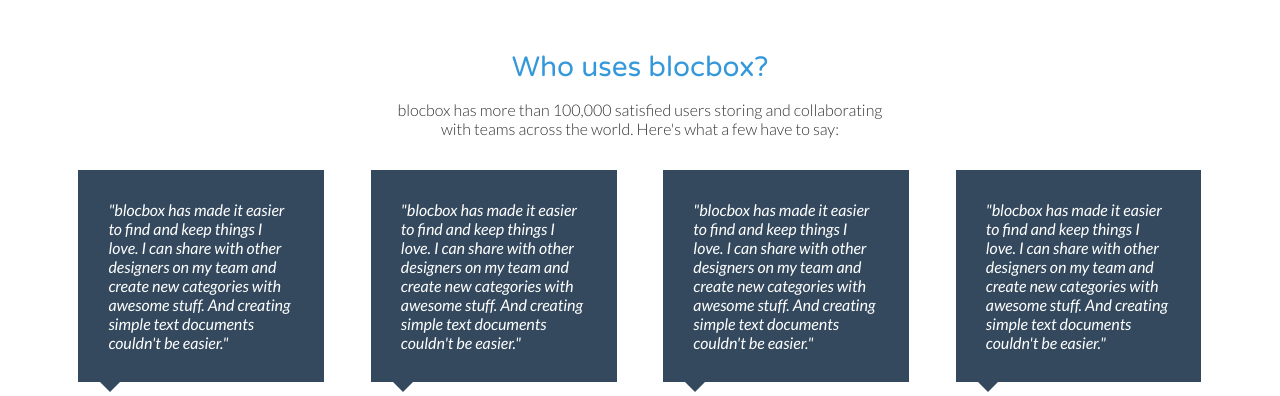
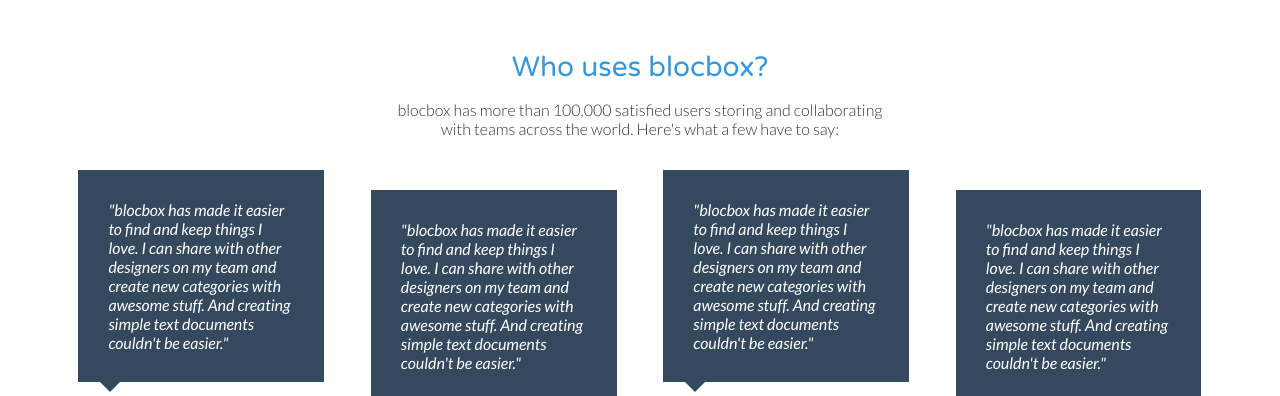
Before and after one commit to tramithi/blocbox, a plain HTML site: page index.html in a window 1280 px wide. Shown: the part 2073-2469 px from the top of the page. Drawn offline with Linux system fonts and the light colour scheme; files that its build step writes are made by us from their sources.

Commit message:
Assignment-31-completed

```diff
--- a/css/style.css
+++ b/css/style.css
@@ -284,3 +284,7 @@ html, body{
    font-size:13px;
    margin-top: 30px;
  }
+ .stagger {
+   position: relative;
+   top: 20px;
+ }
--- a/index.html
+++ b/index.html
@@ -121,17 +121,20 @@
        </blockquote>
        <img src="https://s3.amazonaws.com/uifaces/faces/twitter/jsa/128.jpg" alt="avatar">
        <p class="name"><strong>Stella B.</strong><br/>Freelance Designer, N. Dakota</p>
-     </li>  <li class="one-fourth">
+     </li>
+     <li class="one-fourth stagger">
        <blockquote>"blocbox has made it easier to find and keep things I love. I can share with other designers on my team and create new categories with awesome stuff. And creating simple text documents couldn't be easier."
        </blockquote>
        <img src="https://s3.amazonaws.com/uifaces/faces/twitter/jsa/128.jpg" alt="avatar">
        <p class="name"><strong>Stella B.</strong><br/>Freelance Designer, N. Dakota</p>
-     </li>  <li class="one-fourth">
+     </li>
+     <li class="one-fourth">
        <blockquote>"blocbox has made it easier to find and keep things I love. I can share with other designers on my team and create new categories with awesome stuff. And creating simple text documents couldn't be easier."
        </blockquote>
        <img src="https://s3.amazonaws.com/uifaces/faces/twitter/jsa/128.jpg" alt="avatar">
        <p class="name"><strong>Stella B.</strong><br/>Freelance Designer, N. Dakota</p>
-     </li>  <li class="one-fourth">
+     </li>
+     <li class="one-fourth stagger">
        <blockquote>"blocbox has made it easier to find and keep things I love. I can share with other designers on my team and create new categories with awesome stuff. And creating simple text documents couldn't be easier."
        </blockquote>
        <img src="https://s3.amazonaws.com/uifaces/faces/twitter/jsa/128.jpg" alt="avatar">
```
